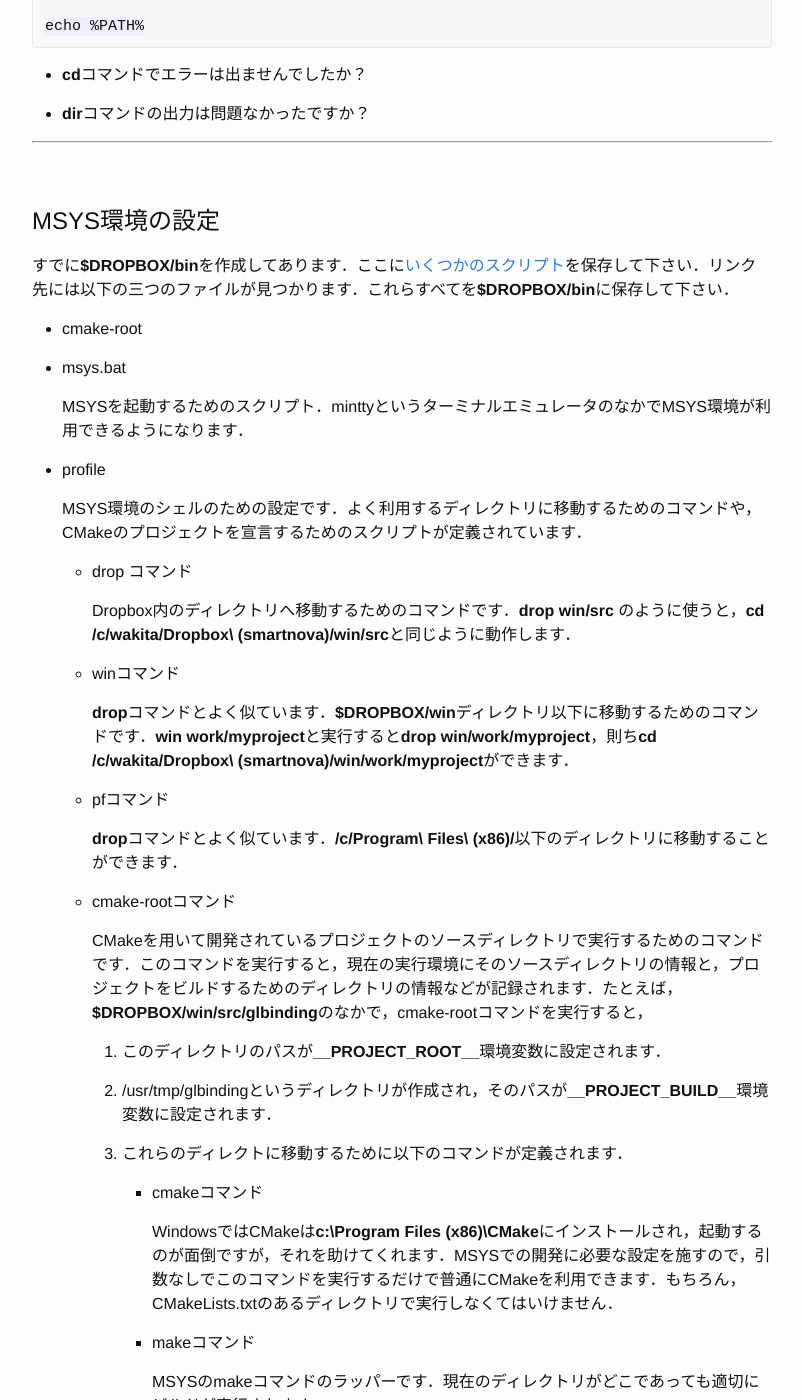
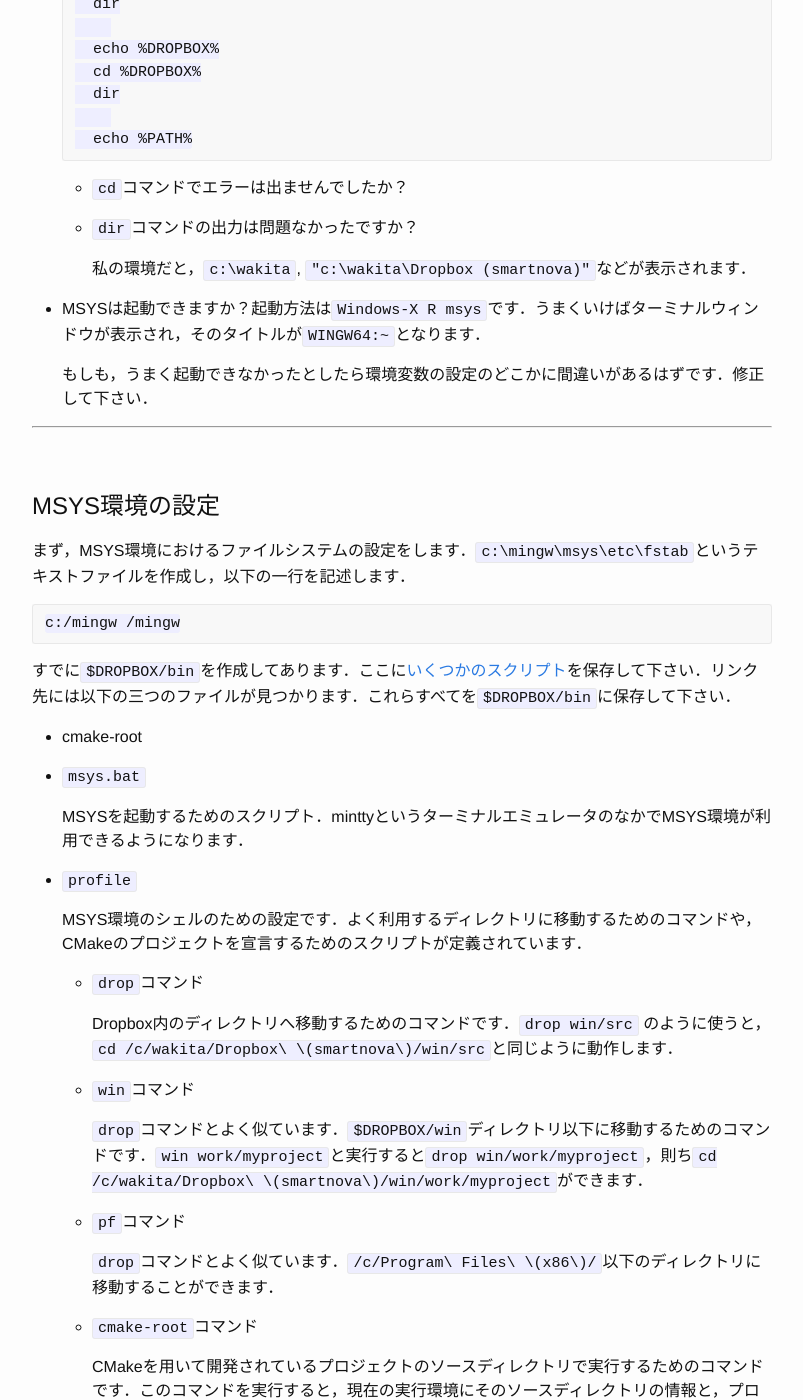
Before and after one commit to wakita/gldojo, a Jekyll site: the page built from _posts/sb00/2015-05-15-mingw.md, in a window 1280 px wide and 1400 px high, scrolled down 3843 px. Shown: the whole window, without its empty margins (238-1041 px from the left). Built offline with Jekyll 4.4.1, drawn with Linux system fonts in a browser that asks for light colours; comment, search, counter and statistics services are not loaded; some of the changed text lies outside the part shown.

Commit message:
菊池くんから指摘されたバグの修正をした．

```diff
--- a/_posts/sb00/2015-05-15-mingw.md
+++ b/_posts/sb00/2015-05-15-mingw.md
@@ -52,17 +48,17 @@ Window上のMinGW64とMSYSを用いたOpenGLの開発で，MacやLinuxとのク
 
 ## MinGW64とMSYSのインストール
 
-mingw-w64のサイトから，Downloads → [Mingw-builds](http://mingw-w64.yaxm.org/doku.php/download/mingw-builds) → Sourceforge と辿るとダウンロードできる．インストールはほぼそのまま．インストール先は **c:\\mingw** としました．**c:\\mingw\\mingw64\\bin**にgccを始めとするコンパイルツール一式のコマンドがインストールされます．
+mingw-w64のサイトから，Downloads → [Mingw-builds](http://mingw-w64.yaxm.org/doku.php/download/mingw-builds) → Sourceforge と辿るとダウンロードできる．インストールはほぼそのまま．インストール先は `c:\mingw` としました．`c:\mingw\mingw64\bin`にgccを始めとするコンパイルツール一式のコマンドがインストールされます．
 
-Sourceforgeの[MinGW-buildsのサイト](http://sourceforge.net/projects/mingwbuilds/files/external-binary-packages/)から，**msys+7za+wget+svn+git+mercurial+cvs-ref13.7z**をダウンロードする．このファイルは7z形式なので，すでにインストールした7-Zipを用いて展開し，**c:\\mingw\\msys**として展開する．**c:\\mingw\\msys\\bin**にbash, mintty（ターミナルエミュレータ）をはじめとするツール一式のコマンドがインストールされます．
+Sourceforgeの[MinGW-buildsのサイト](http://sourceforge.net/projects/mingwbuilds/files/external-binary-packages/)から，`msys+7za+wget+svn+git+mercurial+cvs-ref13.7z`をダウンロードする．このファイルは7z形式なので，すでにインストールした7-Zipを用いて展開し，`c:\mingw\msys`として展開する．`c:\mingw\msys\bin`にbash, mintty（ターミナルエミュレータ）をはじめとするツール一式のコマンドがインストールされます．
 
-MSYSのフォルダのなかの**msys.bat**を起動すれば，一応，利用できるのですが，その単純なやりかたではMSYSからMinGWのコンパイラ群がはいっていないので，もう少し設定が必要になります．
+MSYSのフォルダのなかの`msys.bat`を起動すれば，一応，利用できるのですが，その単純なやりかたではMSYSからMinGWのコンパイラ群がはいっていないので，もう少し設定が必要になります．
 
 ## CMakeのインストール
 
 [CMakeの本家](http://www.cmake.org)の[Download](http://www.cmake.org/download/)からWindows版のインストーラを入手しインストールします．CMakeのGUI環境もインストールされるのですが，使い方がよくわかりません．わたしはコマンドラインからの利用しかしていません．
 
-**c:\Program Files (x86)**にインストールされます．PATHに追加する必要はありません．
+`c:\Program Files (x86)`にインストールされます．PATHに追加する必要はありません．
 
 ここまで，開発に必要なツールのインストール方法について紹介しましたが，ここにくるまでには多くの試行錯誤がありました．必要かなと思ったけれど，必要なくてアンインストールしたものたちもいろいろとありました．
 
@@ -82,11 +78,11 @@ MSYSのフォルダのなかの**msys.bat**を起動すれば，一応，利用
 
 - Visual Studio Express
 
-    Windowsでの開発にこれは不可欠だろうと思って勢い余ってインストールしたのですが，必要なさそうです．
+    Windowsでの開発にこれは不可欠だろうと思って勢い余ってインストールしたのですが，必要なさそうです．（5/21追記．鹿島研の加藤くんに教えてもらったのですが，アカデミックで利用するのならVisual Studio Communityというのがよいそうです．）
 
 - Windows 8.1 SDK
 
-    **gl.h**というヘッダファイルが必要に違いないという思い込みから，探したのですが素のWindowsには見つからなかったので，もしかしてSDKに含まれているのかもしれないと思いインストールしてしまいました．実際はMSYSのなかに含まれていました．しかし，glbindingを利用する場合は，そもそもgl.hは不要です．
+    `gl.h`というヘッダファイルが必要に違いないという思い込みから，探したのですが素のWindowsには見つからなかったので，もしかしてSDKに含まれているのかもしれないと思いインストールしてしまいました．実際はMSYSのなかに含まれていました．しかし，glbindingを利用する場合は，そもそもgl.hは不要です．
 
 -----
 
@@ -94,9 +90,9 @@ MSYSのフォルダのなかの**msys.bat**を起動すれば，一応，利用
 
 Windowsがデフォルトで用意するホームディレクトリは，ExplorerやCmd.exeでアクセスするのに不便な場所にあるので，もっと便利な場所に作成してしまいましょう．
 
-私は**c:\\wakita**というフォルダを使いそこをホームディレクトリとして用いています．
+私は`c:\wakita`というフォルダを使いそこをホームディレクトリとして用いています．
 
-DropboxフォルダはデフォルトではWindowsのデフォルトのホームディレクトリに作成されてしまいます．これも**c:\\wakita**直下に作成した方が便利でしょう．Dropboxをインストールし，smartnova のアカウントを追加するときに詳細なオプションで，**c:\\wakita**のような場所を指定するのが簡単です．デフォルトの場所に設定してしまった場合も，Dropboxの設定を開き，アカウント → smartnova → Dropboxの場所を指定することで設定を変更できます．
+DropboxフォルダはデフォルトではWindowsのデフォルトのホームディレクトリに作成されてしまいます．これも`c:\wakita`直下に作成した方が便利でしょう．Dropboxをインストールし，smartnova のアカウントを追加するときに詳細なオプションで，`c:\wakita`のような場所を指定するのが簡単です．デフォルトの場所に設定してしまった場合も，Dropboxの設定を開き，アカウント → smartnova → Dropboxの場所を指定することで設定を変更できます．
 
 以下が私のディレクトリ構成です．
 
@@ -112,6 +108,11 @@ DropboxフォルダはデフォルトではWindowsのデフォルトのホーム
                 - src --- あちこちから入手したソースコード置き場
                 - work
 
+`c:\wakita\.profile` には以下のように記述します．
+
+    export DROPBOX="$HOME/Dropbox (smartnova)"
+    . "$DROPBOX/win/bin/profile"
+
 ## 環境変数の設定
 
 Windows環境変数を設定するのはちょっと面倒な気がします．私が見つけたなかで一番簡単と思われる方法は以下です．（もっと効率的な方法があったら教えて！）Win+X P でコントロールパネルが開けます．ここでCtrl-F envで"env"について検索すると，「環境変数の編集」という項目が出てくるので，それをクリックします．
@@ -120,124 +121,141 @@ Windows環境変数を設定するのはちょっと面倒な気がします．
 
 以下のような設定をユーザ環境設定に追加して下さい．
 
-- HOME=c:\\wakita
+- `HOME=c:\wakita`
 
     MSYS（開発環境の対話的シェル）を起動したときに最初に開くディレクトリ
 
-- DROPBOX=%HOME%\\Dropbox (smartnova)
+- `DROPBOX=%HOME%\Dropbox (smartnova)`
     Dropboxのありか
 
-- PATH=%DROPBOX%\\win\\bin
+- `PATH=%DROPBOX%\win\bin`
 
     個人ごとの設定に，$DROPBOX/win/binを追加する．個人的に作成したスクリプトの置き場を追加します．
 
-### 設定の確認
+ここまでの設定の確認
 
-**cmd.exe**を起動し，以下のコマンドを実行し，期待する値が設定されているか確認して下さい．
+- `cmd.exe`を起動し，以下のコマンドを実行し，期待する値が設定されているか確認して下さい．
 
-    echo %HOME%
-    cd %HOME%
-    dir
+        echo %HOME%
+        cd %HOME%
+        dir
 
-    echo %DROPBOX%
-    cd %DROPBOX%
-    dir
+        echo %DROPBOX%
+        cd %DROPBOX%
+        dir
 
-    echo %PATH%
+        echo %PATH%
 
-- **cd**コマンドでエラーは出ませんでしたか？
+    - `cd`コマンドでエラーは出ませんでしたか？
 
-- **dir**コマンドの出力は問題なかったですか？
+    - `dir`コマンドの出力は問題なかったですか？
+
+        私の環境だと，`c:\wakita`, `"c:\wakita\Dropbox (smartnova)"`などが表示されます．
+
+- MSYSは起動できますか？起動方法は`Windows-X R msys`です．うまくいけばターミナルウィンドウが表示され，そのタイトルが`WINGW64:~`となります．
+
+    もしも，うまく起動できなかったとしたら環境変数の設定のどこかに間違いがあるはずです．修正して下さい．
 
 -----
 
 ## MSYS環境の設定
 
-すでに**$DROPBOX/bin**を作成してあります．ここに[いくつかのスクリプト](https://gist.github.com/wakita/3eacc0c14b060f7f1e5a)を保存して下さい．リンク先には以下の三つのファイルが見つかります．これらすべてを**$DROPBOX/bin**に保存して下さい．
+まず，MSYS環境におけるファイルシステムの設定をします．`c:\mingw\msys\etc\fstab`というテキストファイルを作成し，以下の一行を記述します．
+
+    c:/mingw /mingw
+
+すでに`$DROPBOX/bin`を作成してあります．ここに[いくつかのスクリプト](https://gist.github.com/wakita/3eacc0c14b060f7f1e5a)を保存して下さい．リンク先には以下の三つのファイルが見つかります．これらすべてを`$DROPBOX/bin`に保存して下さい．
 
 - cmake-root
 
-- msys.bat
+- `msys.bat`
 
     MSYSを起動するためのスクリプト．minttyというターミナルエミュレータのなかでMSYS環境が利用できるようになります．
 
-- profile
+- `profile`
 
     MSYS環境のシェルのための設定です．よく利用するディレクトリに移動するためのコマンドや，CMakeのプロジェクトを宣言するためのスクリプトが定義されています．
 
-    - drop コマンド
+    - `drop`コマンド
 
-        Dropbox内のディレクトリへ移動するためのコマンドです．**drop win/src** のように使うと，**cd /c/wakita/Dropbox\ \(smartnova\)/win/src**と同じように動作します．
+        Dropbox内のディレクトリへ移動するためのコマンドです．`drop win/src` のように使うと，`cd /c/wakita/Dropbox\ \(smartnova\)/win/src`と同じように動作します．
 
-    - winコマンド
+    - `win`コマンド
 
-        **drop**コマンドとよく似ています．**$DROPBOX/win**ディレクトリ以下に移動するためのコマンドです．**win work/myproject**と実行すると**drop win/work/myproject**，則ち**cd /c/wakita/Dropbox\\ \(smartnova\)/win/work/myproject**ができます．
+        `drop`コマンドとよく似ています．`$DROPBOX/win`ディレクトリ以下に移動するためのコマンドです．`win work/myproject`と実行すると`drop win/work/myproject`，則ち`cd /c/wakita/Dropbox\ \(smartnova\)/win/work/myproject`ができます．
 
-    - pfコマンド
+    - `pf`コマンド
 
-        **drop**コマンドとよく似ています．**/c/Program\ Files\ \(x86\)/**以下のディレクトリに移動することができます．
+        `drop`コマンドとよく似ています．`/c/Program\ Files\ \(x86\)/`以下のディレクトリに移動することができます．
 
-    - cmake-rootコマンド
+    - `cmake-root`コマンド
 
-        CMakeを用いて開発されているプロジェクトのソースディレクトリで実行するためのコマンドです．このコマンドを実行すると，現在の実行環境にそのソースディレクトリの情報と，プロジェクトをビルドするためのディレクトリの情報などが記録されます．たとえば，**$DROPBOX/win/src/glbinding**のなかで，cmake-rootコマンドを実行すると，
+        CMakeを用いて開発されているプロジェクトのソースディレクトリで実行するためのコマンドです．このコマンドを実行すると，現在の実行環境にそのソースディレクトリの情報と，プロジェクトをビルドするためのディレクトリの情報などが記録されます．たとえば，`$DROPBOX/win/src/glbinding`のなかで，cmake-rootコマンドを実行すると，
 
-        1. このディレクトリのパスが**__PROJECT_ROOT__**環境変数に設定されます．
+        1. このディレクトリのパスが`__PROJECT_ROOT__`環境変数に設定されます．
 
-        1. /usr/tmp/glbindingというディレクトリが作成され，そのパスが**__PROJECT_BUILD__**環境変数に設定されます．
+        1. `/usr/tmp/glbinding`というディレクトリが作成され，そのパスが`__PROJECT_BUILD__`環境変数に設定されます．
 
         1. これらのディレクトに移動するために以下のコマンドが定義されます．
 
-            - cmakeコマンド
+            - `cmake`コマンド
 
-                WindowsではCMakeは**c:\\Program Files (x86)\\CMake**にインストールされ，起動するのが面倒ですが，それを助けてくれます．MSYSでの開発に必要な設定を施すので，引数なしでこのコマンドを実行するだけで普通にCMakeを利用できます．もちろん，CMakeLists.txtのあるディレクトリで実行しなくてはいけません．
+                WindowsではCMakeは`c:\Program Files (x86)\CMake`にインストールされ，起動するのが面倒ですが，それを助けてくれます．MSYSでの開発に必要な設定を施すので，引数なしでこのコマンドを実行するだけで普通にCMakeを利用できます．もちろん，CMakeLists.txtのあるディレクトリで実行しなくてはいけません．
 
-            - makeコマンド
+            - `make`コマンド
 
                 MSYSのmakeコマンドのラッパーです．現在のディレクトリがどこであっても適切にビルドが実行されます．
 
-            - vmakeコマンド
+            - `vmake`コマンド
 
-                CMakeが生成するMakefileはビルドプロセスの詳細を隠します．隠された情報はログファイルに保存されているのですが，それを確認するのは面倒なこともあります．vmakeコマンドは前述のmakeコマンドに**VERBOSE=1**オプションを追加することで，ビルドプロセスの詳細を表示します．CMakeLists.txtのデバッグに利用できます．
+                CMakeが生成するMakefileはビルドプロセスの詳細を隠します．隠された情報はログファイルに保存されているのですが，それを確認するのは面倒なこともあります．vmakeコマンドは前述のmakeコマンドに`VERBOSE=1`オプションを追加することで，ビルドプロセスの詳細を表示します．CMakeLists.txtのデバッグに利用できます．
 
-            - distcleanコマンド
+            - `distclean`コマンド
 
                 ビルドディレクトリを削除します．プロジェクトのビルドを新規にやりなおしたいときに使います．続けて，cmakeコマンドとmakeコマンドを実行すればビルドし直すことができます．
 
-            - rootコマンド
+            - `root`コマンド
 
-                **$__PROJECT_ROOT__**以下のディレクトリに移動します．たとえば，**root source/examples**でソースコードに含まれる**source/examples**ディレクトリに移動できます．
+                `$__PROJECT_ROOT__`以下のディレクトリに移動します．たとえば，`root source/examples`でソースコードに含まれる`source/examples`ディレクトリに移動できます．
 
-            - buildコマンド
+            - `build`コマンド
 
-                **$__PROJECT_BUILD__**以下ディレクトリに移動します．
+                `$__PROJECT_BUILD__`以下ディレクトリに移動します．
 
-            - cmfコマンド
+            - `cmf`コマンド
 
-                CMakeプロジェクトのターゲットをビルドするディレクトリに移動します．たとえば，現在のプロジェクトが callbacks というターゲットを含んでいるときに，**cmf callbacks**とすることで，このターゲットのビルドに用いられているコンパイルオプションやリンカーオプションを確認する手間が省けます．
+                CMakeプロジェクトのターゲットをビルドするディレクトリに移動します．たとえば，現在のプロジェクトが callbacks というターゲットを含んでいるときに，`cmf callbacks`とすることで，このターゲットのビルドに用いられているコンパイルオプションやリンカーオプションを確認する手間が省けます．
 
-    これらのコマンドの定義はMSYSのなかで**type**コマンドで確認できます．たとえば，**type drop**で眺めてみて下さい．
+    これらのコマンドの定義はMSYSのなかで`type`コマンドで確認できます．たとえば，`type drop`で眺めてみて下さい．
 
-## 「Windowsキー+X」について
+
+ここでの設定の確認内容
+
+- MSYS を起動して mount コマンドを実行したときの表示内容に`c:\mingw on /mingw type user (binmode)`という行が含まれること．表示されなかったら`/etc/fstab`の設定に問題があります．
+
+- MSYS を起動して `type make` を実行したときに，make コマンドの定義らしきスクリプトが表示されること．
+
+## `Windowsキー+X`について
 
 Windowsキーを押しながらXを押すと，Windowsのさまざまな機能を簡単に呼び出すことができます．コマンドを起動したり，Explorerを表示したり，コントロールパネルを開いたり，管理者権限でコマンドを実行したりなど，一般のユーザはあまり使わないけれど，開発者にはニーズのある機能が簡単に利用できます．
 
-- Win+X R
+- `Windows+X R`
 
-    コマンドの名前を指定して実行する．Win-Rに続いてmsysを入力するとMSYS環境にはいることができる．実際には**$DROPBOX/win/bin/msys.bat**を起動していることになる．
+    コマンドの名前を指定して実行する．Win-Rに続いてmsysを入力するとMSYS環境にはいることができる．実際には`$DROPBOX/win/bin/msys.bat`を起動していることになる．
 
-- Win+X E
+- `Windows+X E`
 
     Explorerを起動する．
 
-- Win+X P
+- `Windows+X P`
 
     コントロールパネル．環境変数の設定をするときはコントロールパネルでCtrl-F（検索）し，すばやく*env*と入力するとよい．
 
-- Win+X C
+- `Windows+X C`
 
     Cmd.exeの起動．
 
-- Win+X A
+- `Windows+X A`
 
     Cmd.exeを管理者権限で実行．管理者としての作業が求められるときに便利．
 
@@ -249,48 +267,58 @@ GitHubにアカウントを持っているならば，SSHの公開鍵をGitHub
 
 # OpenGL関連のライブラリをインストール
 
+ここまでの作業がうまくいっていれば以下の作業はスムーズにできるはずです．
+
 ## GLFWのインストール
 
-$DROPBOX/win/src/glfw3で作業するものと仮定します．
+`$DROPBOX/win/src/glfw3`で作業するものと仮定します．
 
 - GitHubからcloneするか，本家からzipファイルをダウンロードして展開する．
 
-- MSYSで展開したディレクトリに移動する(**win src/glfw3**)し，以下の要領でビルドとインストールをする
+- MSYSで展開したディレクトリに移動する(`win src/glfw3`)し，以下の要領でビルドとインストールをする
 
-    - cmake-root
+    1. `cmake-root`
 
-    - cmake
+    1. `cmake`
 
-    - make install
+    1. `make install`
 
 ## glbindingのインストール
 
-$DROPBOX/win/src/glbindingで作業するものと仮定します．
+`$DROPBOX/win/src/glbinding`で作業するものと仮定します．
 
 CMakeを実行するときに静的ライブラリを作成するためのオプションを与えます．
 
 - GitHubからcloneするか，本家からzipファイルをダウンロードして展開する．
 
-- MSYSで展開したディレクトリに移動する(**win src/glbinding**)し，以下の要領でビルドとインストールをする
+- MSYSで展開したディレクトリに移動する(`win src/glbinding`)し，以下の要領でビルドとインストールをする
 
-    - cmake-root
+    1. `cmake-root`
 
-    - cmake
+    1. `cmake -DOPTION_BUILD_STATIC=ON`
 
-    - make -DOPTION_BUILD_STATIC=ON install
+    1. `make install`
+
+### glbindingのサンプルのビルド
+
+glbindingのビルドをしたのと同じディレクトリで以下の作業をします．
+
+1. `cmake -DOPTION_BUILD_EXAMPLES=ON`
+
+1. `make`
+
+ビルドがうまくいったら，`callbacks`, `cubescape` コマンドを実行することができます．
 
 ## OpenGL Mathematics(glm)のインストール
 
 $DROPBOX/win/src/glmで作業するものと仮定します．
 
-- MSYSで展開したディレクトリに移動する(**win src/glm**)し，以下の要領でビルドとインストールをする
+- MSYSで展開したディレクトリに移動する(`win src/glm`)し，以下の要領でビルドとインストールをする
 
-    - cmake-root
+    1. `cmake-root`
 
-    - cmake
+    1. `cmake`
 
-    - make install
+    1. `make install`
 
------
-
-# インストール状況のテスト
+ここまでに3つのパッケージをインストールしましたが，それらはすべてMSYSからは/usr/local/として見える場所に設置されます．Windows側からは`c:\mingw\msys\local`として見えます．
```
Also changed, not shown: other parts of _posts/sb00/2015-05-15-mingw.md (+0 -4 lines).
